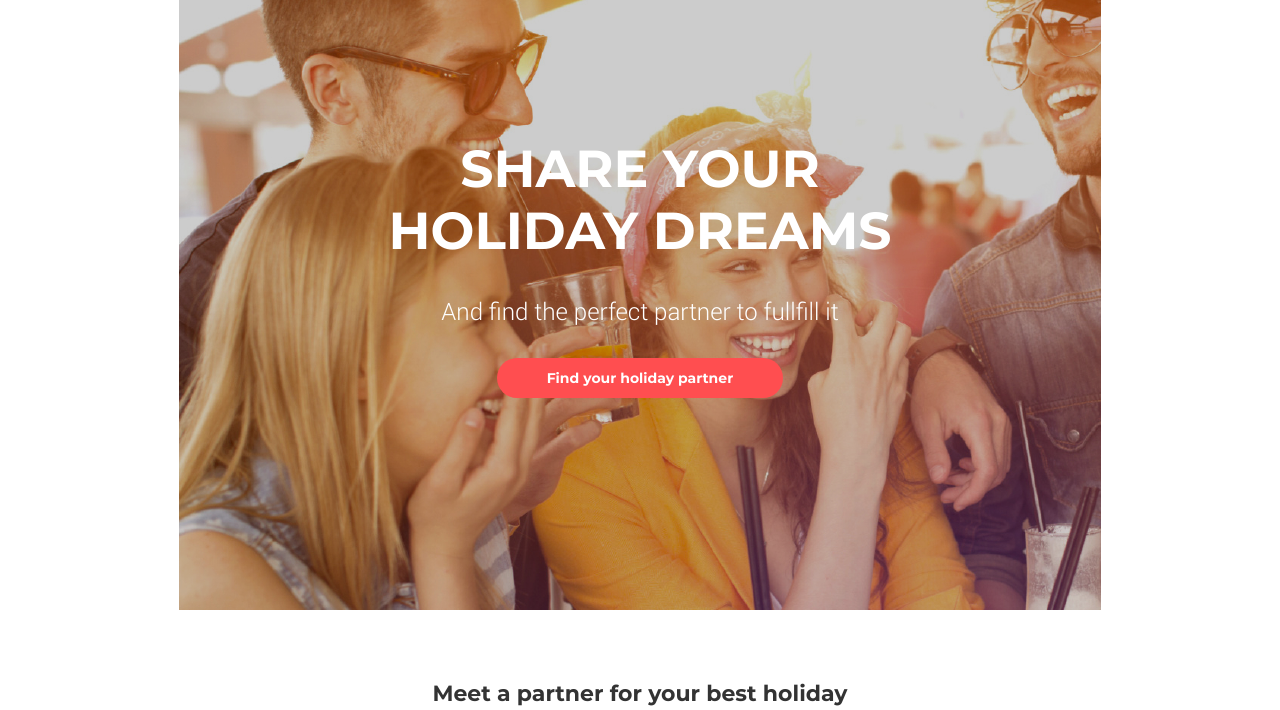
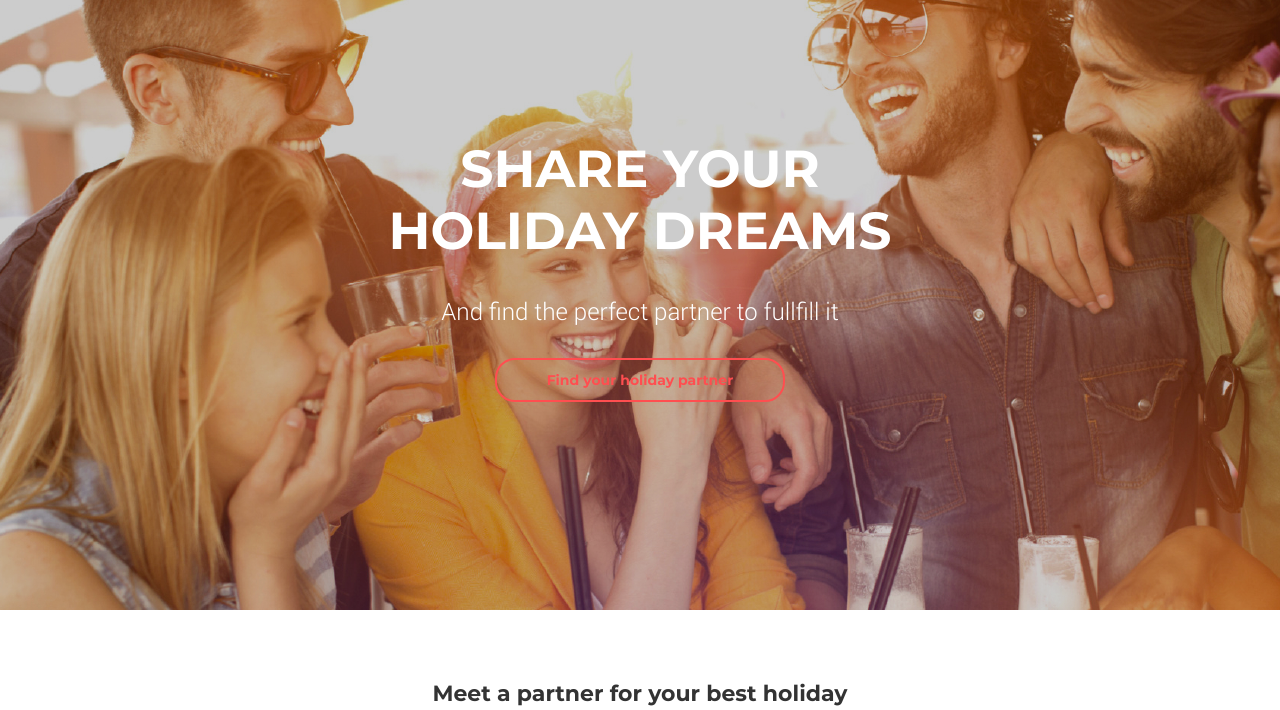
Before and after one commit to Lisnyk-M/goit-fe-course, a plain HTML site: page module-08/index.html in a window 1280 px wide. In both pictures the pointer is over the element "Find your holiday partner". Shown: the part 90-800 px from the top of the page. Drawn offline with Linux system fonts and the light colour scheme.

Commit message:
addad max size to header

```diff
--- a/module-08/css/media.css
+++ b/module-08/css/media.css
@@ -3,7 +3,8 @@
         height: 700px;
         margin: 0 auto;
         background-image: url("../img/background-tablet-dark.png");
-        max-width: 768px;
+        /* max-width: 768px; */
+        /* max-width: 100%; */
     }
     .wrap{
         width: 750px;
@@ -72,7 +73,8 @@
 /* ================940========================= */
 @media (min-width: 940px){
     .header{
-        max-width: 922px;
+        /* max-width: 922px; */
+        min-width: 100%;
         background-image: url("../img/background-pc-dark.png");
     }
     .wrap{
--- a/module-08/css/style.css
+++ b/module-08/css/style.css
@@ -45,6 +45,7 @@
   /* background-position: center; */
   height: 540px;
   background-repeat: no-repeat;
+  max-width: 100%;
 }
 .main{
   padding-bottom: 56px;
@@ -94,11 +95,21 @@
 }
 .header-button {
   border-radius: 20px;
+  border: 2px solid #ffffff;
   background-color: rgb(255, 78, 80);
+  border-color: rgba(255, 255, 255, 0);
   text-align: center;
   margin: 0;
   display: inline-block;
 
+}
+.header-button:hover {
+  background-color: rgba(255, 78, 80, 0);
+  border-color: rgba(255, 78, 80, 1);
+}
+.header-button:hover .header-button-sign {
+  color: rgb(255, 78, 80);
+  transition: all 0.5s ease;
 }
 .header-button-sign {
   display: block;
@@ -146,8 +157,9 @@
   font-family: "Montserrat", sans-serif;
   font-weight: bold;
 }
-.nav-a:hover{
+.nav-a:hover {
   border-color: rgba(255, 255, 255, 1);
+  transition: all 0.5s ease;
 }
 
 /* .menu-item:nth-last-child(1) {
@@ -181,6 +193,9 @@
 .card {
   width: 320px;
   margin-bottom: 28px;
+}
+.card:hover{
+  cursor: pointer;
 }
 .img-wrapper {
   position: relative;
@@ -259,6 +274,14 @@
   border-radius: 22px;
   display: inline-block;
 }
+.down-button:hover {
+  border: 2px solid rgba(255, 78, 80, 0);
+  background-color: rgb(255, 78, 80);
+}
+.down-button:hover .down-button-sign {
+  color: #ffffff;
+  transition: all 0.5s ease;
+}
 .down-button-sign {
   display: block;
   margin: 0 auto;
```
